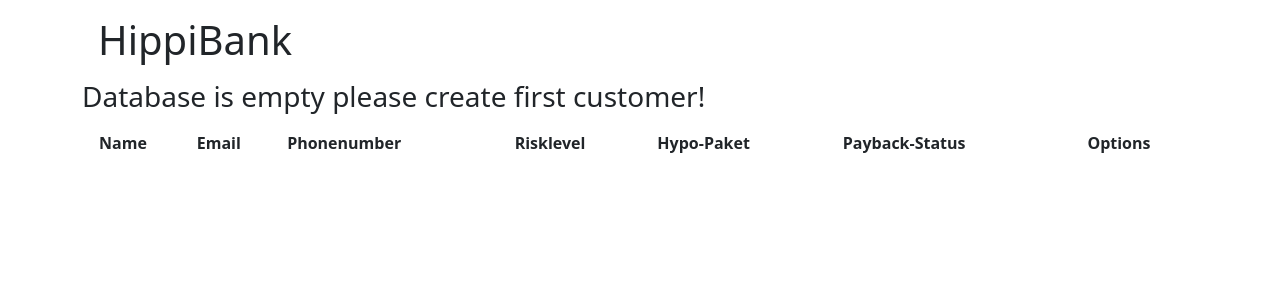
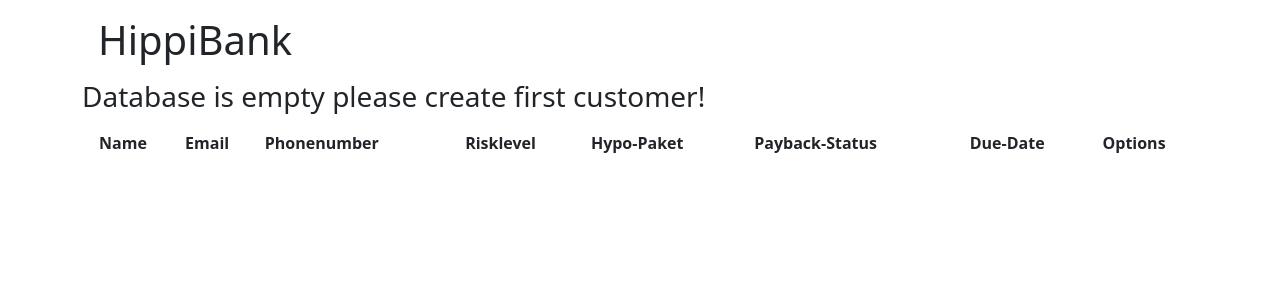
Before and after one commit to Schufeli/modul-307-interactive-website, a PHP site: page / in a window 1280 px wide. Shown: the top 300 px of the page. Run offline with PHP 8.4, Linux system fonts and the light colour scheme; data comes from the database, SQL or seed files in the repository; tables that the repository leaves empty hold one stand-in row (values such as "Sample post"); lists and menus that the app fills with data are empty.

Commit message:
Added payback date to dashboard

```diff
--- a/app/Views/dashboard.view.php
+++ b/app/Views/dashboard.view.php
@@ -19,6 +19,7 @@
             <th>Risklevel</th>
             <th>Hypo-Paket</th>
             <th>Payback-Status</th>
+            <th>Due-Date</th>
             <th>Options</th>
         </tr>
         <?php if ($customers !== null): ?>
@@ -40,6 +41,7 @@
                             }
                         ?>
                     </td>
+                    <td><?= $customer->finish ?></td>
                     <td>
                         <a href="/modul-307-interactive-website/edit?id=<?= $customer->id ?>">
                             <button type="button" class="btn btn-primary btn-smy">Edit</button>
```
